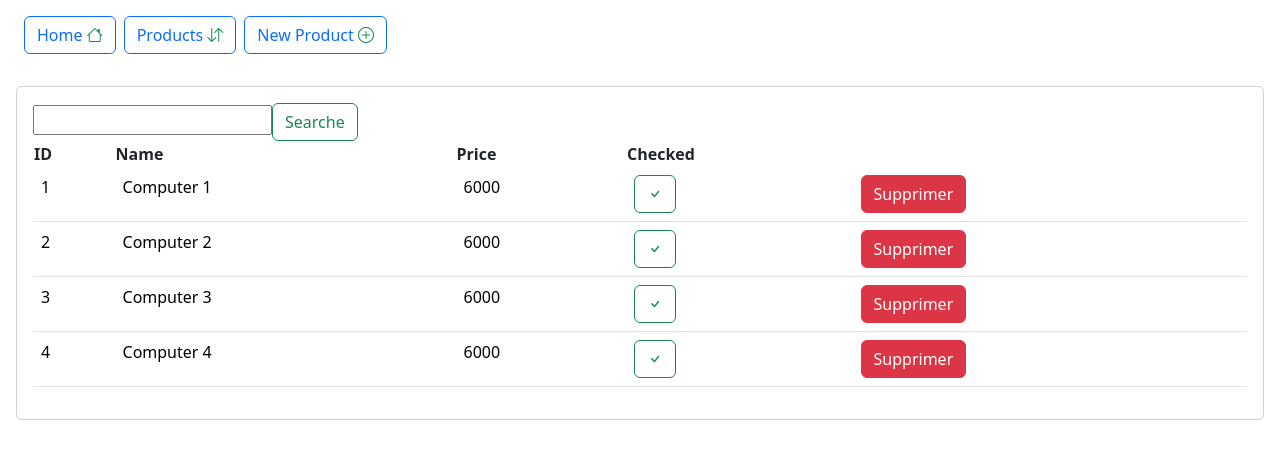
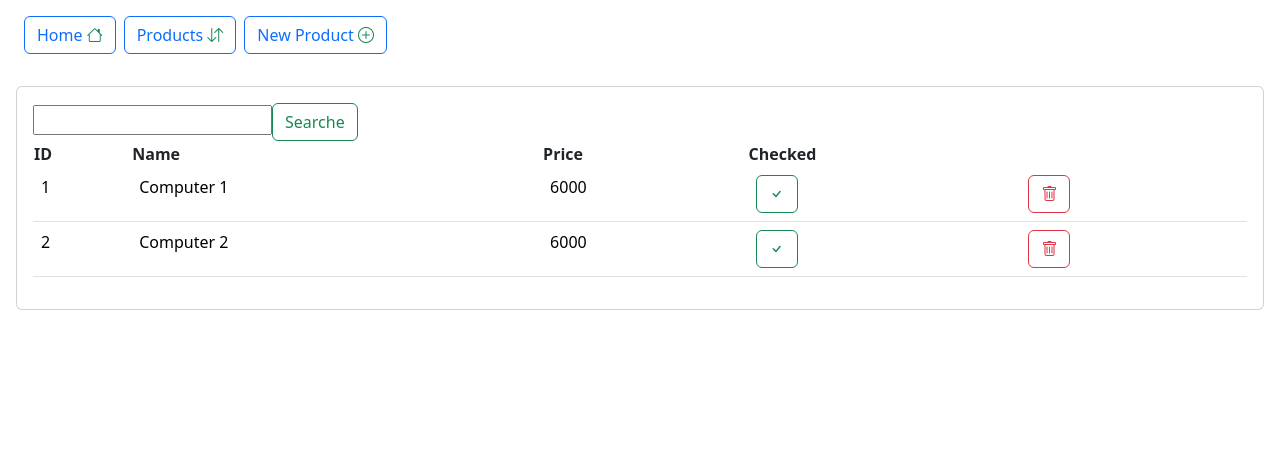
Before and after one commit to devAhansal/Activite-Pratique-N-4-Angular-Spring, an Angular app in the folder VueApp/: page /products in a window 1280 px wide. Shown: the top 458 px of the page. Built offline with nearby package versions, Linux system fonts and the light colour scheme; data requests are answered from the project's data file.

Commit message:
Create a Product Service and Model

```diff
--- a/VueApp/data/db.json
+++ b/VueApp/data/db.json
@@ -11,18 +11,6 @@
       "name": "Computer 2",
       "price": 6000,
       "checked": true
-    },
-    {
-      "id": "3",
-      "name": "Computer 3",
-      "price": 6000,
-      "checked": true
-    },
-    {
-      "id": "4",
-      "name": "Computer 4",
-      "price": 6000,
-      "checked": true
     }
   ]
 }
--- /dev/null
+++ b/VueApp/src/app/model/product.model.ts
@@ -0,0 +1,6 @@
+export interface Product {
+  id: number,
+  name : string,
+  price: number,
+  checked: boolean
+}
--- a/VueApp/src/app/products/products.component.html
+++ b/VueApp/src/app/products/products.component.html
@@ -14,7 +14,7 @@
         <th>Checked</th>
         </thead>
         <tbody *ngIf="products">
-        <tr *ngFor="let product of products">
+        <tr *ngFor="let product of products$ | async">
           <td>{{ product.id }}</td>
           <td>{{ product.name }}</td>
           <td>{{ product.price }}</td>
@@ -24,7 +24,9 @@
             </button>
           </td>
           <td>
-            <button (click)="deleteProduct(product)" class="btn  btn-danger">Supprimer</button>
+            <button (click)="handledeleteProduct(product)" class="btn  btn-outline-danger">
+              <i class="bi bi-trash"></i>
+            </button>
           </td>
         </tr>
         </tbody>
--- a/VueApp/src/app/products/products.component.ts
+++ b/VueApp/src/app/products/products.component.ts
@@ -1,5 +1,8 @@
 import {Component, OnInit} from '@angular/core';
 import {HttpClient} from "@angular/common/http";
+import {ProductService} from "../services/product.service";
+import {Product} from "../model/product.model";
+import {Observable} from "rxjs";
 
 @Component({
   selector: 'app-products',
@@ -11,14 +14,16 @@ export class ProductsComponent implements OnInit {
 
   // It is better to create a Products class.ts
   // to define properties instead of using <any>
-  public products: Array<any> = [];
+  public products: Array<Product> = [];
+
+  public products$!:Observable<Array<Product>>;
 
   public keyword: string = "";
 
   // In Angular, when you add the `private` keyword to a variable in the constructor,
   // it automatically creates a private property for the class and assigns the parameter to that property.
   // This is commonly used for dependency injection.
-  constructor(private http: HttpClient) {
+  constructor(private productService: ProductService) {
 
   }
 
@@ -27,7 +32,8 @@ export class ProductsComponent implements OnInit {
   }
 
   getProducts(): void{
-    this.http.get<Array<any>>('http://localhost:8089/products')
+    this.products$ = this.productService.getProducts();
+    /*this.productService.getProducts()
       .subscribe({
         next: data => {
           this.products = data
@@ -35,11 +41,10 @@ export class ProductsComponent implements OnInit {
         error: err => {
           console.log(err)
         }
-      })
+      })*/
   }
-  handleCheckProduct(product: any) {
-    this.http.patch('http://localhost:8089/products/' + product.id,
-      {checked: !product.checked})
+  handleCheckProduct(product: Product) {
+    this.productService.checkProduct(product)
       .subscribe({
         next: updatedProduct => {
           //product.checked = !product.checked;
@@ -51,9 +56,13 @@ export class ProductsComponent implements OnInit {
       })
   }
 
-  deleteProduct(item: any): void {
-    let index = this.products.indexOf(item)
-    this.products.splice(index, 1);
+  handledeleteProduct(product: Product): void {
+    if(confirm("Etes vous sur ?"))
+     this.productService.deleteProduct(product).subscribe({
+       next: value => {
+         this.getProducts();
+    }
+     })
   }
 
   search(): void {
--- /dev/null
+++ b/VueApp/src/app/services/product.service.ts
@@ -0,0 +1,24 @@
+import { Injectable } from '@angular/core';
+import {HttpClient} from "@angular/common/http";
+import {Observable} from "rxjs";
+import {Product} from "../model/product.model";
+
+@Injectable({
+  providedIn: 'root'
+})
+export class ProductService {
+
+  constructor(private  http: HttpClient) { }
+
+  public getProducts() : Observable<Array<Product>> {
+   return this.http.get<Array<Product>>('http://localhost:8089/products');
+  }
+  public checkProduct(product:Product): Observable<any> {
+    return this.http.patch<Product>('http://localhost:8089/products/' + product.id,
+      {checked: !product.checked});
+  }
+
+  public deleteProduct(product:Product){
+    return this.http.delete<Product>('http://localhost:8089/products/' + product.id);
+  }
+}
```
Also changed, not shown: 1 other file (tests, documents, lock files or other folders).
